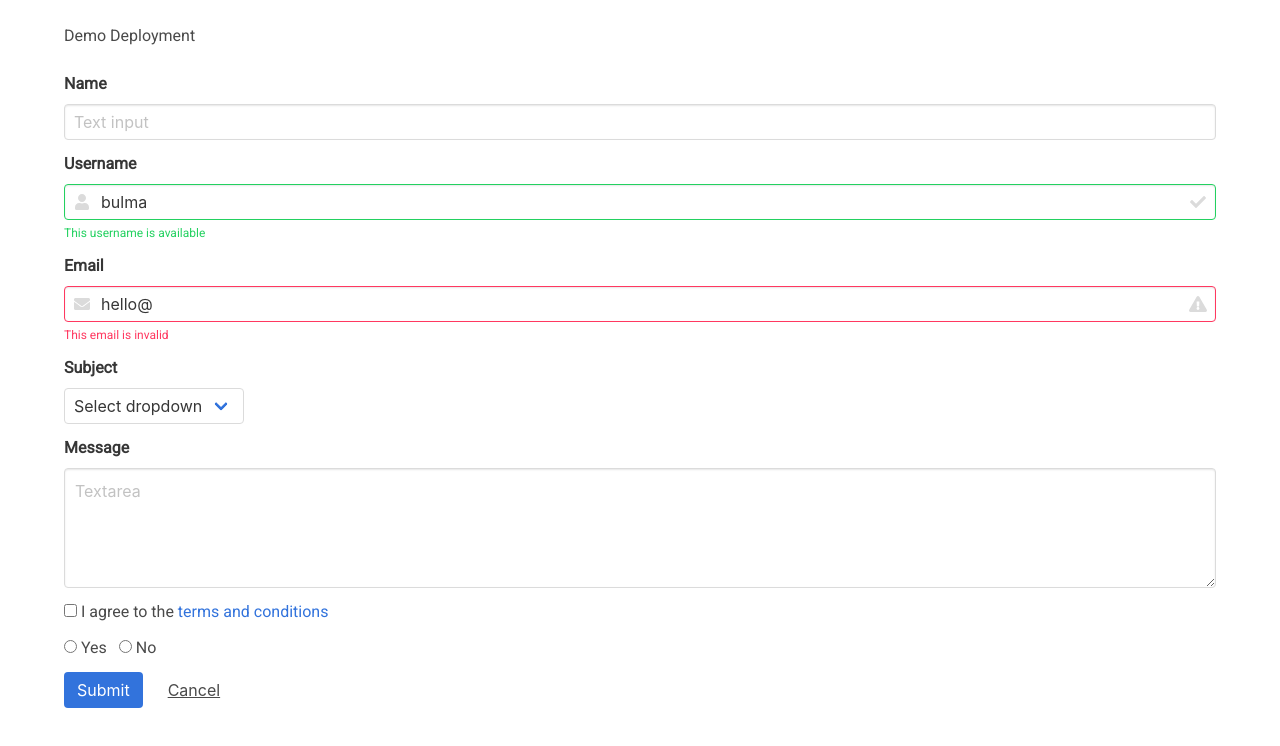
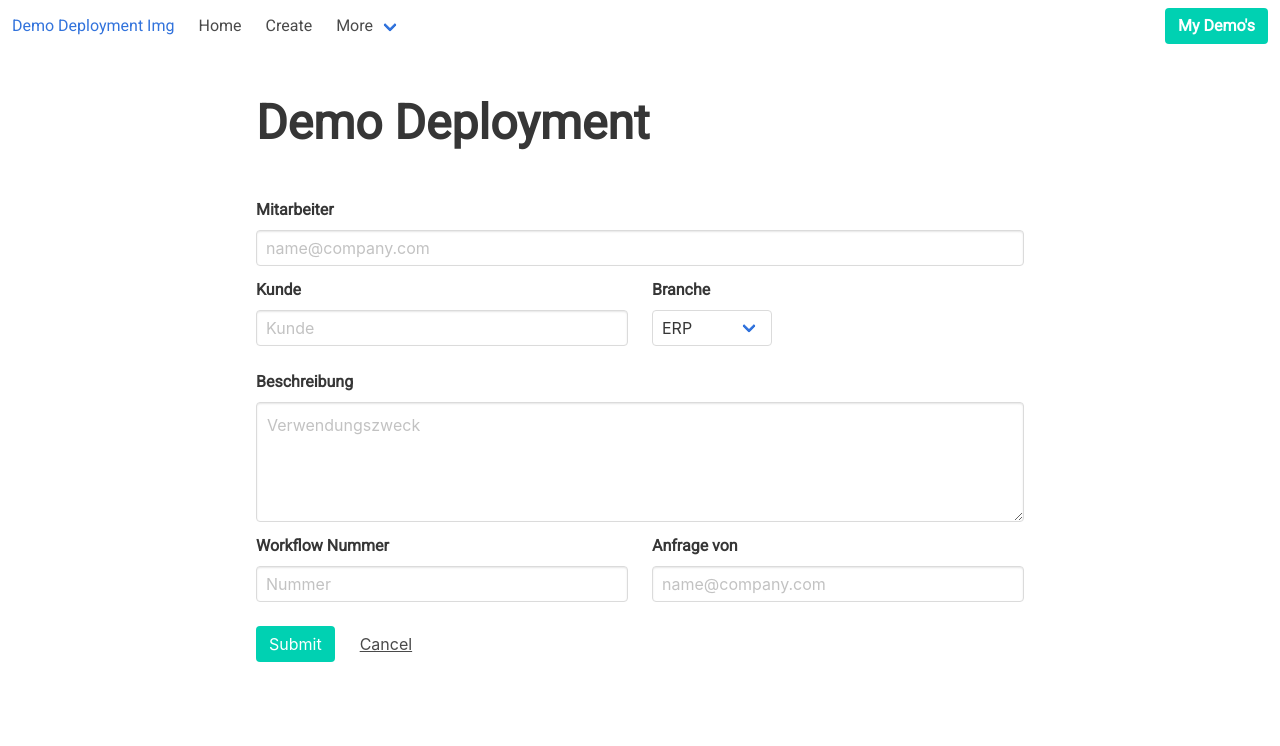
Before and after one commit to cloudpressdevops/demosite, a website: page frontend/public/index.html in a window 1280 px wide. Drawn offline with Linux system fonts and the light colour scheme.

Commit message:
design changes

```diff
--- a/frontend/public/index.html
+++ b/frontend/public/index.html
@@ -10,90 +10,136 @@
   <link rel="stylesheet" href="style.css">
 </head>
 <body>
-  <div class="container">
-    <br>
-    <h1>Demo Deployment</h1>
-    <br>
-    <form>
-      <div class="field">
-        <label class="label">Name</label>
-        <div class="control">
-          <input class="input" type="text" placeholder="Text input">
+  <header>
+    <nav class="navbar is-fixed-top" role="navigation" aria-label="main navigation">
+      <div class="navbar-brand">
+        <a class="navbar-item" href="#">Demo Deployment Img
+          <!-- <img src="https://bulma.io/images/bulma-logo.png" width="112" height="28"> -->
+        </a>
+
+        <a role="button" class="navbar-burger burger" aria-label="menu" aria-expanded="false" data-target="navbarBasicExample">
+          <span aria-hidden="true"></span>
+          <span aria-hidden="true"></span>
+          <span aria-hidden="true"></span>
+        </a>
+      </div>
+
+      <div id="navbarBasicExample" class="navbar-menu">
+        <div class="navbar-start">
+          <a class="navbar-item">
+            Home
+          </a>
+
+          <a class="navbar-item">
+            Create
+          </a>
+
+          <div class="navbar-item has-dropdown is-hoverable">
+            <a class="navbar-link">
+              More
+            </a>
+
+            <div class="navbar-dropdown">
+              <a class="navbar-item">
+                Status
+              </a>
+              <a class="navbar-item">
+                Delete
+              </a>
+            </div>
           </div>
         </div>
 
+        <div class="navbar-end">
+          <div class="navbar-item">
+            <div class="buttons">
+              <a class="button is-primary">
+                <strong>My Demo's</strong>
+              </a>
+            </div>
+          </div>
+        </div>
+      </div>
+    </nav>
+    <br>
+    <br>
+    <br>
+    <br>
+  </header>
+
+  <div class="container">
+    <h1 class="title is-1">Demo Deployment</h1>
+    <br>
+    <form>
+
       <div class="field">
-        <label class="label">Username</label>
-        <div class="control has-icons-left has-icons-right">
-          <input class="input is-success" type="text" placeholder="Text input" value="bulma">
-          <span class="icon is-small is-left">
-            <i class="fas fa-user"></i>
-          </span>
-          <span class="icon is-small is-right">
-            <i class="fas fa-check"></i>
-          </span>
+        <label class="label">Mitarbeiter</label>
+        <div class="control">
+          <input class="input" type="text" placeholder="name@company.com">
         </div>
-        <p class="help is-success">This username is available</p>
       </div>
 
+      <div class="columns">
+
+        <div class="column is-half">
             <div class="field">
-        <label class="label">Email</label>
-        <div class="control has-icons-left has-icons-right">
-          <input class="input is-danger" type="email" placeholder="Email input" value="hello@">
-          <span class="icon is-small is-left">
-            <i class="fas fa-envelope"></i>
-          </span>
-          <span class="icon is-small is-right">
-            <i class="fas fa-exclamation-triangle"></i>
-          </span>
+              <label class="label">Kunde</label>
+              <div class="control">
+                <input class="input" type="text" placeholder="Kunde">
               </div>
-        <p class="help is-danger">This email is invalid</p>
+          </div>
         </div>
 
+        <div class="column is-half">
             <div class="field">
-        <label class="label">Subject</label>
+              <label class="label">Branche</label>
               <div class="control">
                 <div class="select">
                   <select>
-              <option>Select dropdown</option>
-              <option>With options</option>
+                    <option>ERP</option>
+                    <option>VSW</option>
+                    <option>NPO</option>
+                    <option>CRONUS</option>
                   </select>
                 </div>
               </div>
             </div>
+          </div>
+
+      </div>
 
       <div class="field">
-        <label class="label">Message</label>
+        <label class="label">Beschreibung</label>
         <div class="control">
-          <textarea class="textarea" placeholder="Textarea"></textarea>
+          <textarea class="textarea" placeholder="Verwendungszweck"></textarea>
         </div>
       </div>
 
+      <div class="columns">
+
+          <div class="column is-half">
               <div class="field">
+                <label class="label">Workflow Nummer</label>
                 <div class="control">
-          <label class="checkbox">
-            <input type="checkbox">
-            I agree to the <a href="#">terms and conditions</a>
-          </label>
+                  <input class="input" type="text" placeholder="Nummer">
+                </div>
             </div>
           </div>
 
+          <div class="column is-half">
               <div class="field">
+                <label class="label">Anfrage von</label>
                 <div class="control">
-          <label class="radio">
-            <input type="radio" name="question">
-            Yes
-          </label>
-          <label class="radio">
-            <input type="radio" name="question">
-            No
-          </label>
+                  <input class="input" type="text" placeholder="name@company.com">
                 </div>
+              </div>
+            </div>
+
         </div>
 
       <div class="field is-grouped">
         <div class="control">
-          <button class="button is-link">Submit</button>
+          <button class="button is-primary">Submit</button>
         </div>
         <div class="control">
           <button class="button is-text">Cancel</button>
@@ -103,4 +149,31 @@
   </div>
 </body>
 <script defer src="https://use.fontawesome.com/releases/v5.3.1/js/all.js"></script>
+<script>
+  document.addEventListener('DOMContentLoaded', () => {
+
+  // Get all "navbar-burger" elements
+  const $navbarBurgers = Array.prototype.slice.call(document.querySelectorAll('.navbar-burger'), 0);
+
+  // Check if there are any navbar burgers
+  if ($navbarBurgers.length > 0) {
+
+    // Add a click event on each of them
+    $navbarBurgers.forEach( el => {
+      el.addEventListener('click', () => {
+
+        // Get the target from the "data-target" attribute
+        const target = el.dataset.target;
+        const $target = document.getElementById(target);
+
+        // Toggle the "is-active" class on both the "navbar-burger" and the "navbar-menu"
+        el.classList.toggle('is-active');
+        $target.classList.toggle('is-active');
+
+      });
+    });
+  }
+
+  });
+</script>
 </html>
--- a/frontend/public/style.css
+++ b/frontend/public/style.css
@@ -3,3 +3,11 @@
   padding: 0;
   font-family: 'Roboto', sans-serif;
 }
+
+.container {
+  max-width: 60%;
+}
+
+.navbar {
+  box-shadow: 1px;
+}
```
Also changed, not shown: frontend/public/header.html (added). Lines whose indentation alone changed are shown as unchanged.
